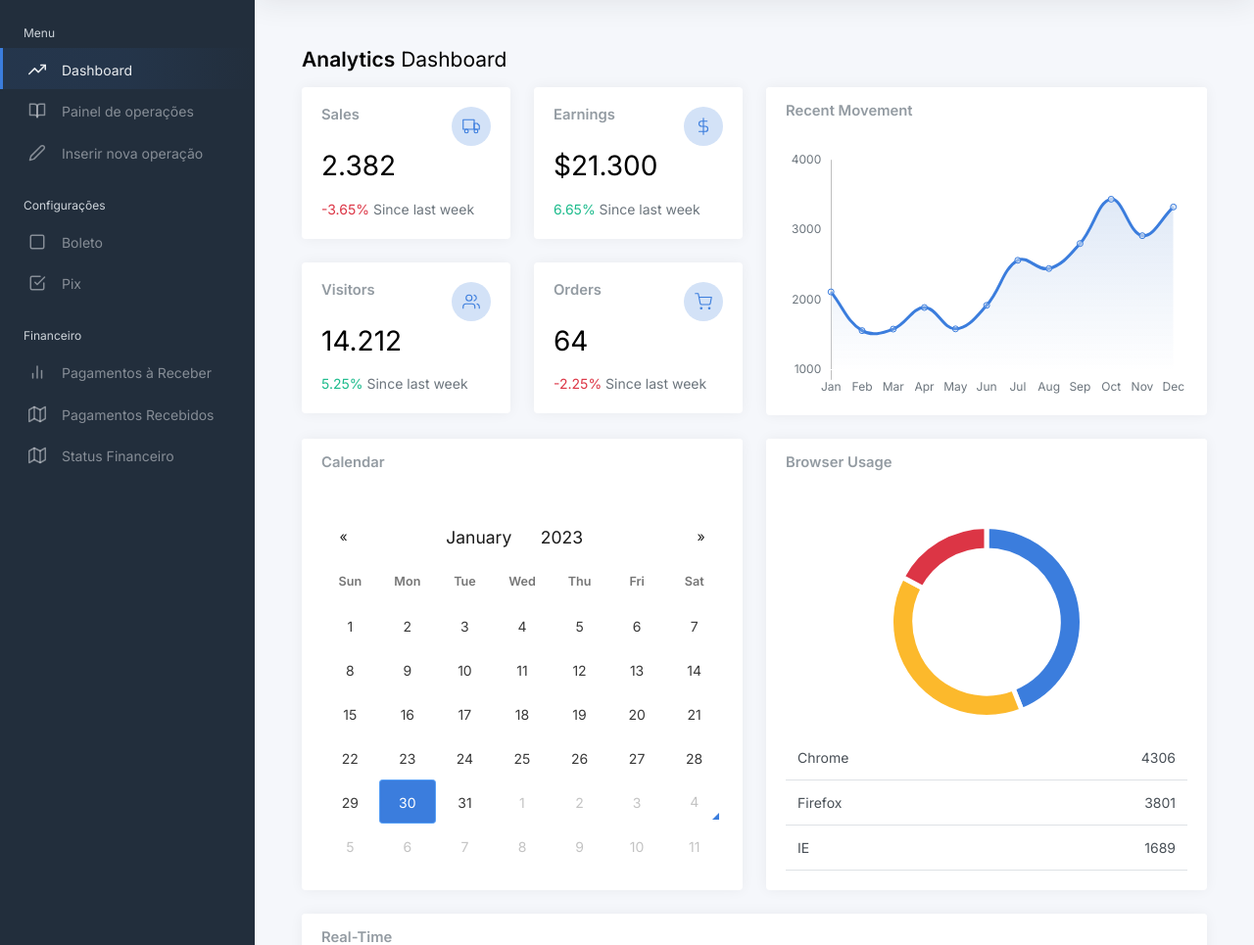
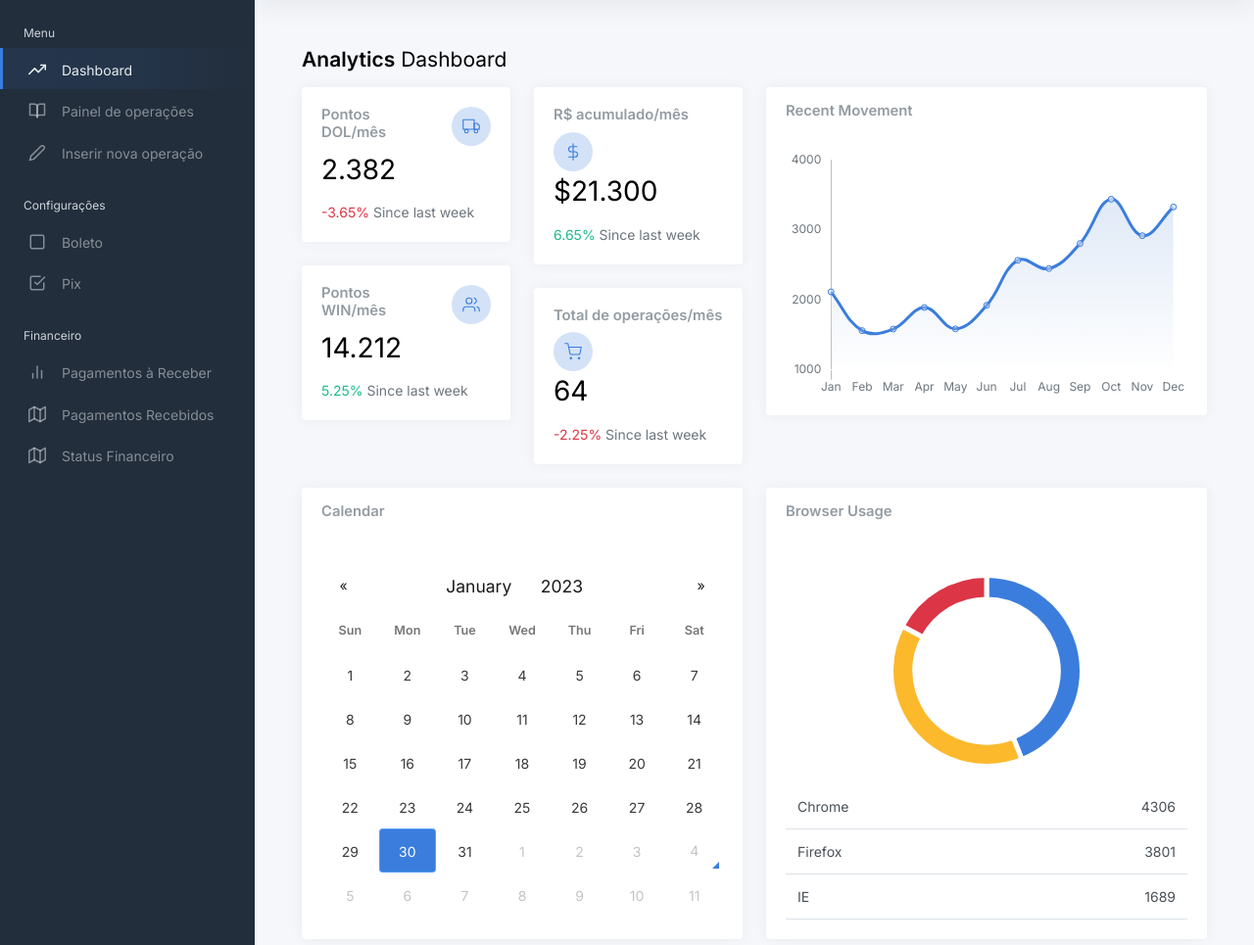
Before and after one commit to Lpbeltra/diario-trade, a PHP site: page / in a window 1280 px wide. Shown: the part 65-1030 px from the top of the page at 98% size. Run offline with PHP 8.4, Linux system fonts and the light colour scheme; the visitor is signed in with stand-in values (Sample User, id 1).

Commit message:
Alterações corpo

```diff
--- a/static/corpo.php
+++ b/static/corpo.php
@@ -12,7 +12,7 @@
 											<div class="card-body">
 												<div class="row">
 													<div class="col mt-0">
-														<h5 class="card-title">Sales</h5>
+														<h5 class="card-title">Pontos DOL/mês</h5>
 													</div>
 
 													<div class="col-auto">
@@ -32,7 +32,7 @@
 											<div class="card-body">
 												<div class="row">
 													<div class="col mt-0">
-														<h5 class="card-title">Visitors</h5>
+														<h5 class="card-title">Pontos WIN/mês</h5>
 													</div>
 
 													<div class="col-auto">
@@ -54,7 +54,7 @@
 											<div class="card-body">
 												<div class="row">
 													<div class="col mt-0">
-														<h5 class="card-title">Earnings</h5>
+														<h5 class="card-title">R$ acumulado/mês</h5>
 													</div>
 
 													<div class="col-auto">
@@ -74,7 +74,7 @@
 											<div class="card-body">
 												<div class="row">
 													<div class="col mt-0">
-														<h5 class="card-title">Orders</h5>
+														<h5 class="card-title">Total de operações/mês</h5>
 													</div>
 
 													<div class="col-auto">
--- a/static/menu.php
+++ b/static/menu.php
@@ -9,13 +9,13 @@
 				Menu
 			</li>
 
-			<li class="sidebar-item active">
+			<li id="navDash" class="sidebar-item active">
 				<a class="sidebar-link" href="index.php">
 					<i class="align-middle" data-feather="trending-up"></i> <span class="align-middle">Dashboard</span>
 				</a>
 			</li>
 
-			<li class="sidebar-item">
+			<li id="navPanel" class="sidebar-item">
 				<a class="sidebar-link" href="panel.php">
 					<i class="align-middle" data-feather="book-open"></i> <span class="align-middle">Painel de operações</span>
 				</a>
@@ -27,7 +27,7 @@
 				</a>
 			</li> -->
 
-			<li class="sidebar-item">
+			<li id="navInsert" class="sidebar-item">
 				<a class="sidebar-link" href="inserttrade.php">
 					<i class="align-middle" data-feather="edit-2"></i> <span class="align-middle">Inserir nova operação</span>
 				</a>
```
